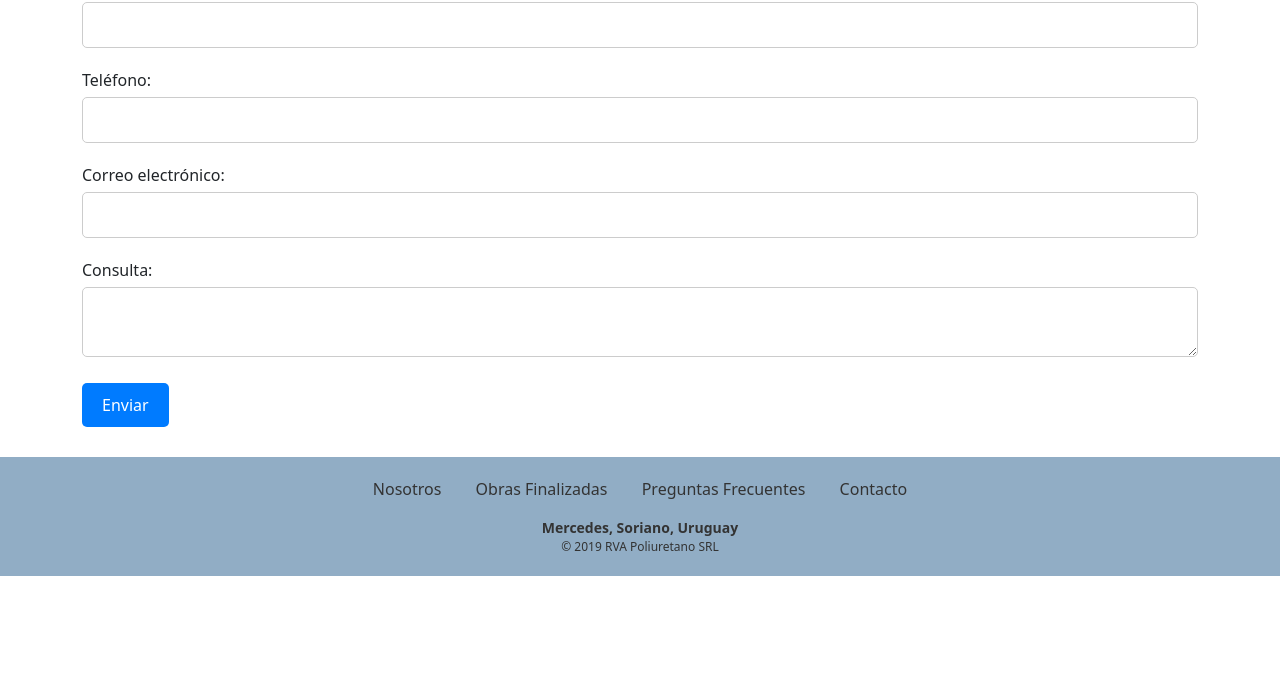
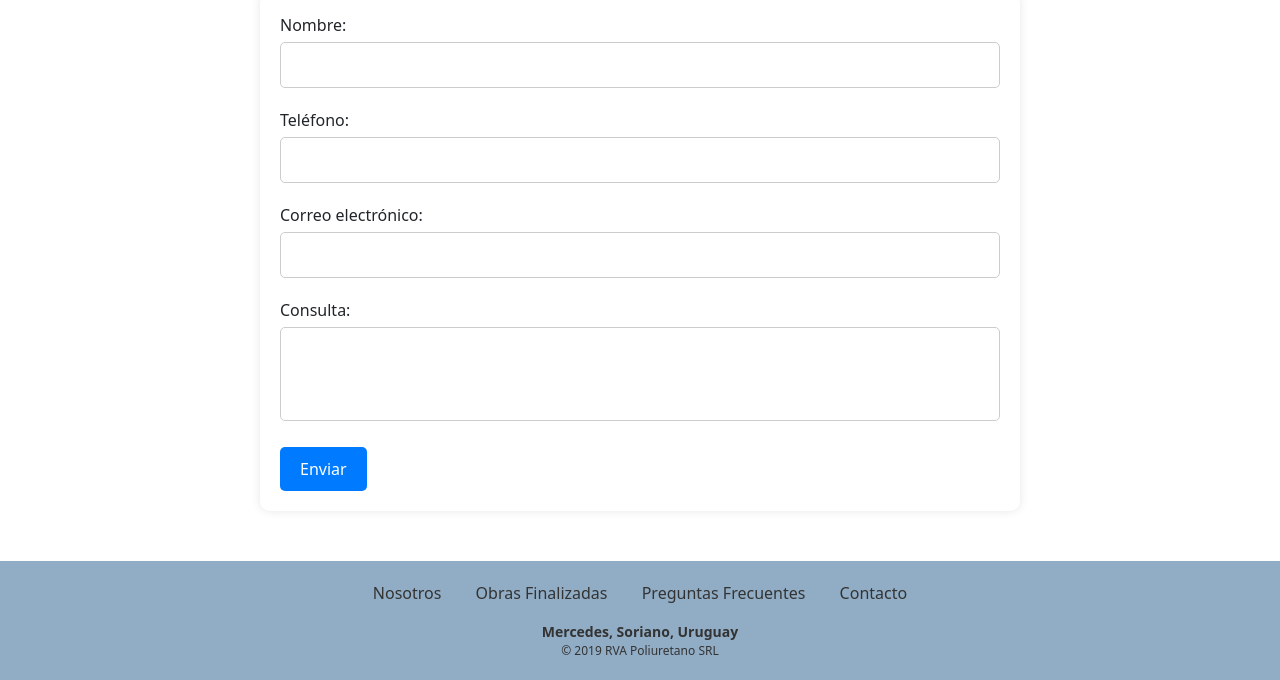
Before and after one commit to RaulAvilaa/pagina-rva-poliuretano, a plain HTML site: page pages/contacto.html in a window 1280 px wide. Shown: the part 154-834 px from the top of the page. Before the commit the page ends 800 px from the top, so only its background shows below. Drawn offline with nearby package versions, Linux system fonts and the light colour scheme.

Commit message:
cree un form en contacto.html

```diff
--- a/pages/contacto.html
+++ b/pages/contacto.html
@@ -46,29 +46,27 @@
         </nav>
     </header>
     <!-- Main -->
-    <main class="container-lg gap-5 d-flex flex-column">
-        <section class="container-form">
+    <main class="container">
         <h1 class="tituloContacto">Contacto</h1>
-            <form action="/my-handling-form-page" method="post">
+        <form action="/my-handling-form-page" method="post" class="contact-form">
             <div class="form-group">
                 <label for="name">Nombre:</label>
-                    <input type="text" id="name" name="user_name" required />
+                <input type="text" id="name" name="user_name" required>
             </div>
             <div class="form-group">
                 <label for="phone">Teléfono:</label>
-                    <input type="tel" id="phone" name="user_phone" />
+                <input type="tel" id="phone" name="user_phone">
             </div>
             <div class="form-group">
                 <label for="email">Correo electrónico:</label>
-                    <input type="email" id="email" name="user_email" required />
+                <input type="email" id="email" name="user_email" required>
             </div>
             <div class="form-group">
                 <label for="message">Consulta:</label>
-                    <textarea id="message" name="user_message" required></textarea>
+                <textarea id="message" name="user_message" rows="3" style="resize: none;" required></textarea>
             </div>
             <button type="submit">Enviar</button>
         </form>
-        </section>
     </main>
 
 
```
Lines whose indentation alone changed are shown as unchanged.
